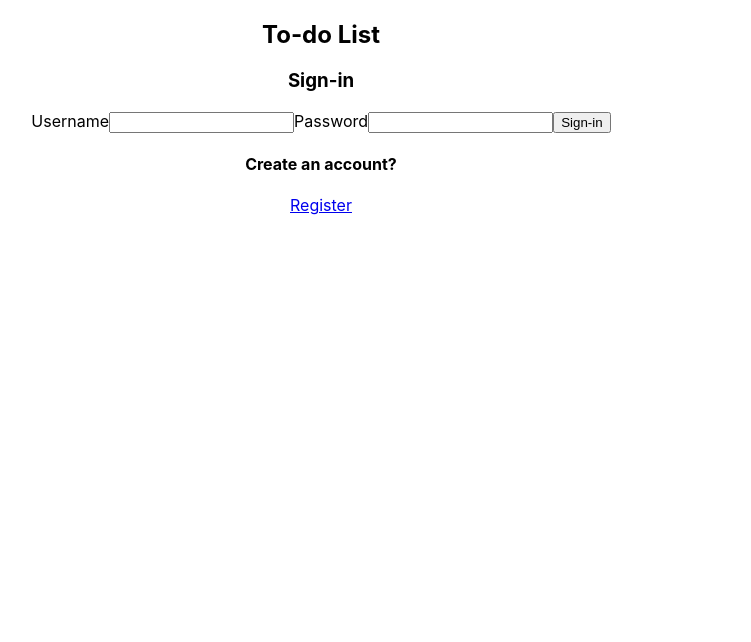
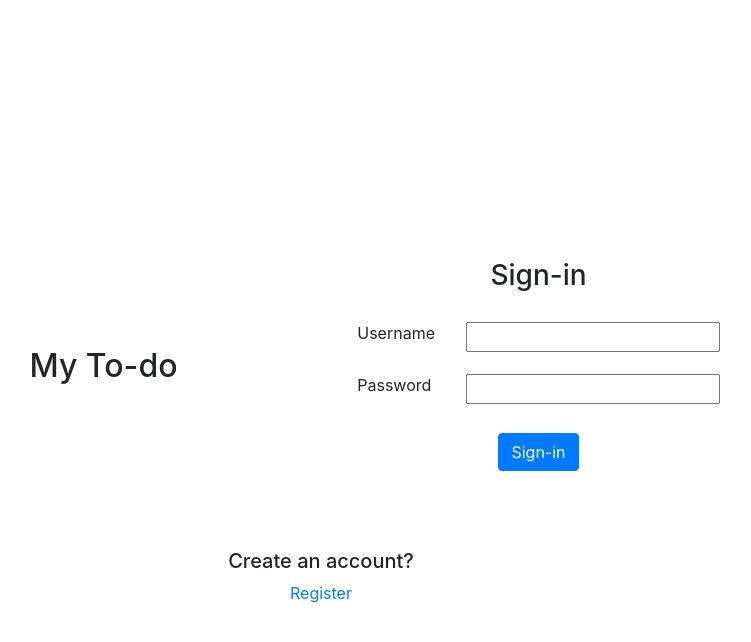
Before and after one commit to hebergonza719/to-do-list, a React (Create React App) app: page / in a window 1280 px wide. Shown: the top 642 px of the page, without its empty margins (319-1070 px from the left). Built offline with nearby package versions, Linux system fonts and the light colour scheme.

Commit message:
added styling using react bootstrap

```diff
--- a/package.json
+++ b/package.json
@@ -7,7 +7,9 @@
     "@testing-library/react": "^11.1.0",
     "@testing-library/user-event": "^12.1.10",
     "axios": "^0.21.1",
+    "bootstrap": "^4.6.0",
     "react": "^17.0.2",
+    "react-bootstrap": "^1.6.0",
     "react-dom": "^17.0.2",
     "react-router-dom": "^5.2.0",
     "react-scripts": "4.0.3",
--- a/src/App.css
+++ b/src/App.css
@@ -1,3 +1,101 @@
-.App {
-  text-align: center;
+.login-register-input {
+  width: 100%;
 }
+
+#login-register-logo-container {
+  height: 350px;
+  display: flex;
+  align-items: center;
+  justify-content: center;
+}
+
+#login-register-form-container {
+  height: 350px;
+}
+
+#login-register-fields-container {
+  justify-content: center;
+  margin-top: 20px;
+}
+
+#sign-register-in-container {
+  margin-top: 4rem;
+}
+
+#login-register-button-container {
+  margin-top: 28px;
+}
+
+#dashboard-container {
+  height: 75%;
+  overflow: auto;
+}
+
+#dashboard-field-cont {
+  justify-content: space-around;
+}
+
+#dashboard-field-cont-right {
+  justify-content: space-around;
+  padding-right: 24px;
+}
+
+#dashboard-task-input {
+  margin-left: 8px;
+  border: 1px solid #dee2e6;
+}
+
+#dashboard-task-notes {
+  margin-left: 8px;
+  border: 1px solid #dee2e6;
+}
+
+#tasks-container {
+  /* border: 1px solid #dee2e6; */
+  padding: 0 0;
+  margin: 0 10px;
+}
+
+#tasks {
+  border: 1px solid #dee2e6;
+  padding-top: 10px;
+  padding-bottom: 10px;
+}
+
+@media screen and (min-width: 768px) {
+  #dashboard-field-cont-right {
+    justify-content: normal;
+    padding-right: 0px;
+    margin-left: 25px;
+  }
+
+  #dashboard-field-cont {
+    justify-content: normal;
+    padding-right: 0px;
+    margin-left: 25px;
+  }
+
+  #dashboard-task-input {
+    margin-left: 20px;
+  }
+
+  #dashboard-form {
+    padding: 24px;
+    border: 1px solid #dee2e6;
+    border-radius: 5px;
+    width: 400px;
+    margin-left: 50px;
+  }
+}
+
+@media screen and (min-width: 992px) {
+  .login-container {
+    max-width: 720px;
+  }
+}
+
+@media screen and (min-width: 1200px) {
+  .login-container {
+    max-width: 900px;
+  }
+}
--- a/src/App.js
+++ b/src/App.js
@@ -7,10 +7,11 @@ import Login from './components/Login';
 import Register from './components/Register';
 import PageNotFound from './components/PageNotFound';
 import PrivateRoute from './components/PrivateRoute';
-import LogoutBtn from './components/LogoutBtn';
+import NavBar from './components/NavBar';
 import axios from 'axios';
 import TasksListContext from './context/TasksListContext';
 
+import Container from 'react-bootstrap/Container';
 
 function App() {
   const [data, setData] = useState([]);
@@ -45,10 +46,13 @@ function App() {
               component={props => {
                 return (
                   <div>
-                    <LogoutBtn />
-                    <ToDoForm />
-                    {/* <ToDoForm {...props} addNewItem={addNewItem} /> */}
-                    <DisplayList />
+                    <NavBar />
+                    <div className="d-flex align-items-center vh-100 mb-0">
+                      <Container className="rounded border p-0" id="dashboard-container">
+                        <ToDoForm />
+                        <DisplayList />
+                      </Container>
+                    </div>
                   </div>
                 )
               }}
--- a/src/components/DisplayList.js
+++ b/src/components/DisplayList.js
@@ -1,12 +1,18 @@
 import React, { useContext } from 'react';
 import Task from './Task';
 import TasksListContext from '../context/TasksListContext';
+
+import Container from 'react-bootstrap/Container';
+import Col from 'react-bootstrap/Col';
+import Row from 'react-bootstrap/Row';
 
 function DisplayList() {
   const { data, refresh, setRefresh } = useContext(TasksListContext);
 
   return (
-    <div className='to-do-list'>
+    <Container>
+      <Row className='mt-4 no-gutters' id="tasks-container">
+        <Col>
           {data.map(item => {
             return (
               <Task
@@ -17,7 +23,9 @@ function DisplayList() {
               />
             )
           })}
-    </div>
+        </Col>
+      </Row>
+    </Container>
   )
 }
 
--- a/src/components/Login.js
+++ b/src/components/Login.js
@@ -3,6 +3,12 @@ import { NavLink, useHistory } from 'react-router-dom';
 import { axiosWithAuth } from '../utils/axiosWithAuth';
 import TasksListContext from '../context/TasksListContext';
 
+
+import Button from 'react-bootstrap/Button';
+import Container from 'react-bootstrap/Container';
+import Col from 'react-bootstrap/Col';
+import Row from 'react-bootstrap/Row';
+import Jumbotron from 'react-bootstrap/Jumbotron';
 
 function Login() {
   const [ credentials, setCredentials ] = useState({
@@ -40,6 +46,7 @@ function Login() {
       .then(res => {
         localStorage.setItem("token", res.data.jwt_token);
         localStorage.setItem("user_id", res.data.user_id);
+        localStorage.setItem("username", res.data.username);
         toggleRefresh();
         history.push("/dashboard");
       })
@@ -54,34 +61,74 @@ function Login() {
   };
 
   return (
-    <div>
-      <h2>To-do List</h2>
-      <h3>Sign-in</h3>
+    <Jumbotron className="d-flex align-items-center min-vh-100 mb-0 bg-white">
+      <Container className="login-container">
+        <Row className="align-items-center no-gutters">
+          <Col md={6} id="login-register-logo-container">
+            <h2 className="text-center">My To-do</h2>
+          </Col>
+          <Col md={6} id="login-register-form-container">
             <form onSubmit={handleLogin}>
+              <Row className="no-gutters" id="sign-register-in-container">
+                <Col md={12}>
+                  <h3 className="text-center">Sign-in</h3>
+                </Col>
+              </Row>
+              <Row
+                className="align-items-center no-gutters"
+                id="login-register-fields-container"
+              >
+                <Col md={3}>
                   <label>
                     Username
+                  </label>
+                </Col>
+                <Col md={7}>
                   <input
+                    className="login-register-input"
                     type='text'
                     // this is very important for handleChange to identify the <input>
                     name='username'
                     value={credentials.username}
                     onChange={handleChange}
                   />
-        </label>
+                </Col>
+              </Row>
+              <Row
+                className="align-items-center no-gutters"
+                id="login-register-fields-container"
+              >
+                <Col md={3}>
                   <label>
                     Password
+                  </label>
+                </Col>
+                <Col md={7}>
                   <input
+                    className="login-register-input"
                     type='password'
                     name='password'
                     value={credentials.password}
                     onChange={handleChange}
                   />
-        </label>
-        <button>Sign-in</button>
+                </Col>
+              </Row>
+              <Row className="no-gutters text-center" id="login-register-button-container">
+                <Col md={12}>
+                  <Button type="submit">Sign-in</Button>
+                </Col>
+              </Row>
             </form>
-      <h4>Create an account?</h4>
+          </Col>
+        </Row>
+        <Row className="no-gutters">
+          <Col className="text-center mt-1">
+            <h5>Create an account?</h5>
             <NavLink to="/register">Register</NavLink>
-    </div>
+          </Col>
+        </Row>
+      </Container>
+    </Jumbotron>
   );
 }
 
--- a/src/components/LogoutBtn.js
+++ /dev/null
@@ -1,26 +0,0 @@
-import React, { useContext } from 'react';
-import { useHistory } from 'react-router-dom';
-import TasksListContext from '../context/TasksListContext';
-
-function LogoutBtn() {
-
-  const { setData } = useContext(TasksListContext);
-
-  let history = useHistory();
-
-  const handleLogout = e => {
-    e.preventDefault();
-    localStorage.removeItem("token");
-    localStorage.removeItem("user_id");
-    setData([]);
-    history.push("/");
-  };
-
-  return (
-    <div>
-      <button onClick={handleLogout}>Logout</button>
-    </div>
-  );
-};
-
-export default LogoutBtn;
--- /dev/null
+++ b/src/components/NavBar.js
@@ -0,0 +1,39 @@
+import React, { useContext } from 'react';
+import { useHistory } from 'react-router-dom';
+import TasksListContext from '../context/TasksListContext';
+import Navbar from 'react-bootstrap/Navbar';
+import Container from 'react-bootstrap/Container';
+import Button from 'react-bootstrap/Button';
+
+
+function NavBar() {
+
+  const { setData } = useContext(TasksListContext);
+
+  let history = useHistory();
+
+  const handleLogout = e => {
+    e.preventDefault();
+    localStorage.removeItem("token");
+    localStorage.removeItem("user_id");
+    localStorage.removeItem("username");
+    setData([]);
+    history.push("/");
+  };
+
+  return (
+    // <div>
+    //   <button onClick={handleLogout}>Logout</button>
+    // </div>
+    <Navbar bg="primary" variant="dark" fixed="top">
+      <Container fluid>
+        <Navbar.Text>
+          Signed in as {localStorage.getItem("username")}
+        </Navbar.Text>
+        <Button variant="light" onClick={handleLogout}>Logout</Button>
+      </Container>
+    </Navbar>
+  );
+};
+
+export default NavBar;
--- a/src/components/Register.js
+++ b/src/components/Register.js
@@ -1,6 +1,12 @@
 import React, { useState } from 'react';
 import { NavLink, useHistory } from 'react-router-dom';
 import { axiosWithAuth } from '../utils/axiosWithAuth';
+
+import Button from 'react-bootstrap/Button';
+import Container from 'react-bootstrap/Container';
+import Col from 'react-bootstrap/Col';
+import Row from 'react-bootstrap/Row';
+import Jumbotron from 'react-bootstrap/Jumbotron';
 
 function Register() {
   const [ credentials, setCredentials ] = useState({
@@ -34,32 +40,73 @@ function Register() {
   };
 
   return (
-    <div>
-      <h2>To-do List</h2>
-      <h3>Register</h3>
+    <Jumbotron className="d-flex align-items-center min-vh-100 mb-0 bg-white">
+      <Container className="login-container">
+        <Row className="align-items-center no-gutters">
+          <Col md={6} id="login-register-logo-container">
+            <h2 className="text-center">My To-do</h2>
+          </Col>
+          <Col md={6} id="login-register-form-container">
             <form onSubmit={handleRegister}>
+              <Row className="no-gutters" id="sign-register-in-container">
+                <Col md={12}>
+                  <h3 className="text-center">Register</h3>
+                </Col>
+              </Row>
+              <Row
+                className="align-items-center no-gutters"
+                id="login-register-fields-container"
+              >
+                <Col md={3}>
                   <label>
                     Username
+                  </label>
+                </Col>
+                <Col md={7}>
                   <input
+                    className="login-register-input"
                     type='text'
                     name='username'
                     value={credentials.username}
                     onChange={handleChange}
                   />
-        </label>
+                </Col>
+              </Row>
+              <Row
+                className="align-items-center no-gutters"
+                id="login-register-fields-container"
+              >
+                <Col md={3}>
                   <label>
                     Password
+                  </label>
+                </Col>
+                <Col md={7}>
                   <input
+                    className="login-register-input"
                     type='password'
                     name='password'
                     value={credentials.password}
                     onChange={handleChange}
                   />
-        </label>
-        <button>Submit</button>
+                </Col>
+              </Row>
+              <Row className="no-gutters text-center" id="login-register-button-container">
+                <Col md={12}>
+                  <Button type="submit">Submit</Button>
+                </Col>
+              </Row>
             </form>
-      <NavLink to="/">Or sign in</NavLink>
-    </div>
+          </Col>
+        </Row>
+        <Row className="no-gutters">
+          <Col className="text-center mt-1">
+            <h5>Already registered?</h5>
+            <NavLink to="/">Sign-in</NavLink>
+          </Col>
+        </Row>
+      </Container>
+    </Jumbotron>
   );
 }
 
--- a/src/components/Task.js
+++ b/src/components/Task.js
@@ -1,5 +1,11 @@
 import React from 'react';
 import axios from 'axios';
+
+import Row from 'react-bootstrap/Row';
+import Button from 'react-bootstrap/Button';
+import Col from 'react-bootstrap/Col';
+import Container from 'react-bootstrap/Container';
+
 
 function Task({ item, setRefresh, refresh }) {
   const toggleRefresh = () => {
@@ -13,6 +19,9 @@ function Task({ item, setRefresh, refresh }) {
     };
     axios
       .put(`${process.env.REACT_APP_BACKEND_URL}/tasks/${item.id}`, updatedItem)
+      .then(res => {
+        toggleRefresh();
+      })
       .catch(err => {
         console.log(err);
       })
@@ -21,6 +30,9 @@ function Task({ item, setRefresh, refresh }) {
   const removeTask = () => {
     axios
       .delete(`${process.env.REACT_APP_BACKEND_URL}/tasks/${item.id}`)
+      .then(res => {
+        toggleRefresh();
+      })
       .catch(err => {
         console.log(err);
       })
@@ -29,22 +41,35 @@ function Task({ item, setRefresh, refresh }) {
   const handleRemove = e => {
     e.preventDefault();
     removeTask();
-    toggleRefresh();
+    // toggleRefresh();
   }
 
   const handleToggle = e => {
     e.preventDefault();
     toggleCompleted();
-    toggleRefresh();
+    // toggleRefresh();
   }
 
   return (
-    <div>
-      <p>Description: {item.description}</p>
-      <p>Notes: {item.notes}</p>
-      <button onClick={handleToggle}>Status: {item.completed ? "Done" : "Pending"}</button>
-      <button onClick={handleRemove}>Remove</button>
-    </div>
+    <Container className="mb-4" id="tasks">
+      <Row className='no-gutters'>
+        <Col>
+          <p>Description: {item.description}</p>
+        </Col>
+        <Col>
+          <p>Notes: {item.notes}</p>
+
+        </Col>
+      </Row>
+      <Row className='d-flex no-gutters'>
+        <Col xs={4} md={3} lg={2}>
+          <Button type="submit" onClick={handleToggle}>Status: {item.completed ? "Done" : "Pending"}</Button>
+        </Col>
+        <Col xs={4} md={3} lg={2}>
+          <Button variant="danger" type="submit" onClick={handleRemove}>Remove</Button>
+        </Col>
+      </Row>
+    </Container>
   )
 }
 
--- a/src/components/ToDoForm.js
+++ b/src/components/ToDoForm.js
@@ -2,9 +2,15 @@ import React, { useState, useContext } from 'react';
 import TasksListContext from '../context/TasksListContext';
 import axios from 'axios';
 
+import Row from 'react-bootstrap/Row';
+import Button from 'react-bootstrap/Button';
+import Col from 'react-bootstrap/Col';
+
+
 // function ToDoForm( {addNewItem} ) {
 function ToDoForm() {
   const [ newItem, setNewItem ] = useState("");
+  const [ newNotes, setNewNotes ] = useState("");
 
   const { refresh, setRefresh } = useContext(TasksListContext);
 
@@ -16,7 +22,7 @@ function ToDoForm() {
     const newTask = {
       user_id: localStorage.getItem("user_id"),
       description: newItem,
-      notes: "",
+      notes: newNotes,
       completed: false
     }
     axios
@@ -27,8 +33,12 @@ function ToDoForm() {
     toggleRefresh();
   }
 
-  const handleChange = e => {
+  const handleChangeTask = e => {
     setNewItem(e.target.value);
+  }
+
+  const handleChangeNote = e => {
+    setNewNotes(e.target.value);
   }
 
   const handleSubmit = e => {
@@ -38,20 +48,41 @@ function ToDoForm() {
 
   return (
     <div>
-      <div>
-        <h2>To-do List</h2>
+      <div className="bg-light text-dark">
+        <h2 className="p-1">My List</h2>
       </div>
-      <form onSubmit={handleSubmit}>
+      <form className="mt-4" id="dashboard-form" onSubmit={handleSubmit}>
+        <Row className="no-gutters">
+          <Col xs={6} md={12} className="d-flex" id="dashboard-field-cont">
             <label>
               Task:
               <input
-            onChange={handleChange}
+                id="dashboard-task-input"
+                onChange={handleChangeTask}
                 type="text"
                 name="newTodo"
                 value={newItem}
               />
             </label>
-        <button>Add Task</button>
+          </Col>
+          <Col xs={6} md={12} className="d-flex" id="dashboard-field-cont-right">
+            <label>
+              Notes:
+              <input
+                id="dashboard-task-notes"
+                type="text"
+                name="notes"
+                onChange={handleChangeNote}
+                value={newNotes}
+              />
+            </label>
+          </Col>
+        </Row>
+        <Row className="no-gutters mt-3">
+          <Col xs={12}>
+            <Button className="ml-4" type="submit">Add New Task</Button>
+          </Col>
+        </Row>
       </form>
     </div>
   )
--- a/src/index.js
+++ b/src/index.js
@@ -1,3 +1,5 @@
+import 'bootstrap/dist/css/bootstrap.min.css';
+// import 'bootstrap/dist/css/bootstrap.css';
 import React from 'react';
 import ReactDOM from 'react-dom';
 import './index.css';
```
Also changed, not shown: 2 other files (tests, documents, lock files or other folders). Lines whose indentation alone changed are shown as unchanged.
